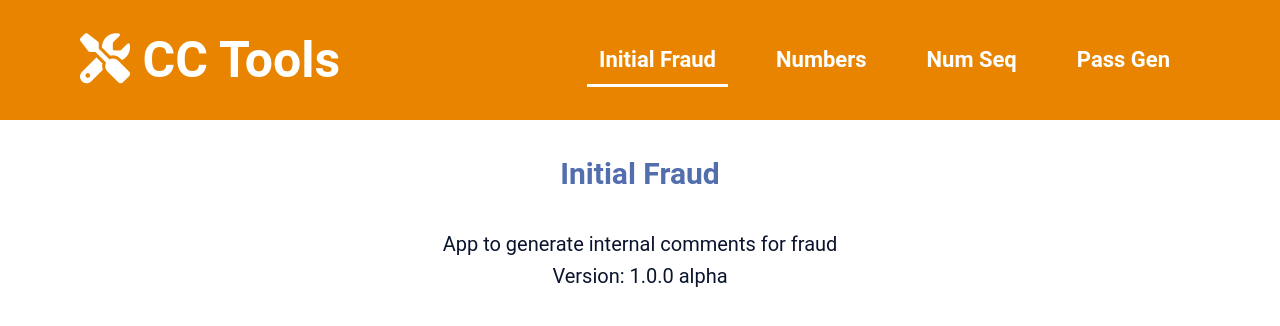
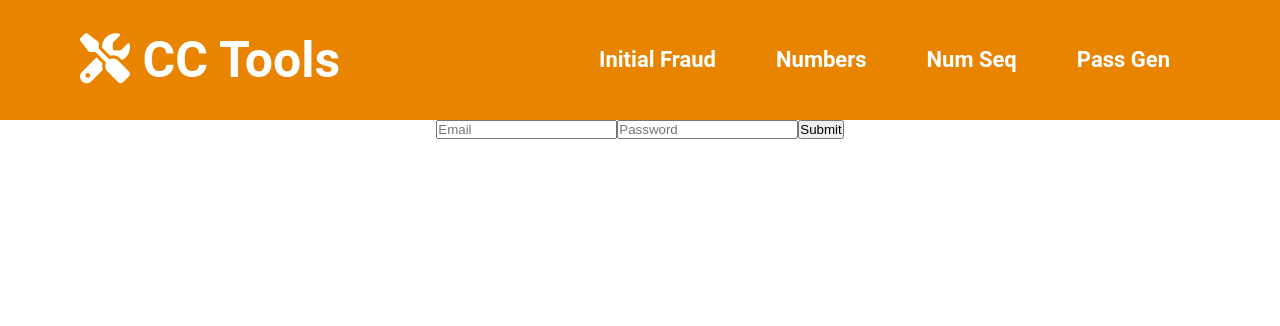
Before and after one commit to MelvinPeepers/tools, a React (Create React App) app in the folder my-app/: page / in a window 1280 px wide. Shown: the top 326 px of the page. Built offline with nearby package versions, Linux system fonts and the light colour scheme.

Commit message:
Setup login

```diff
--- a/my-app/src/App.js
+++ b/my-app/src/App.js
@@ -1,6 +1,7 @@
 import React, { Fragment } from 'react';
 import { BrowserRouter as Router, Switch, Route } from 'react-router-dom';
 import Navbar from './components/layout/Navbar';
+import Login from './components/pages/login/Login.js';
 import Numbers from './components/pages/numbers/Numbers.js';
 import NumSequences from './components/pages/numSequences/NumSequences.js';
 import InitialFraud from './components/pages/initialFraud/InitialFraud.js';
@@ -17,9 +18,10 @@ function App() {
         <Switch>
           <Route exact path='/' render={props => (
             <Fragment>
-              <InitialFraud />
+              <Login />
             </Fragment>
           )} />
+          <Route exact path='/fraud' component={InitialFraud} />
           <Route exact path='/numbers' component={Numbers} />
           <Route exact path='/numSequences' component={NumSequences} />
           <Route exact path='/passwordGen' component={PasswordGen} />
--- a/my-app/src/components/layout/Navbar.js
+++ b/my-app/src/components/layout/Navbar.js
@@ -11,7 +11,7 @@ const Navbar = ({ icon, title }) =>  {
         </h1>
         <ul>
           <li>
-          <NavLink exact to='/' className="main-nav" activeClassName="main-nav-active">Initial Fraud</NavLink>
+          <NavLink exact to='/fraud' className="main-nav" activeClassName="main-nav-active">Initial Fraud</NavLink>
           </li>
           <li>
             <NavLink exact to='/numbers' className="main-nav" activeClassName="main-nav-active">Numbers</NavLink>
--- /dev/null
+++ b/my-app/src/components/pages/login/Login.js
@@ -0,0 +1,13 @@
+import React from "react";
+
+const Login = () => {
+  return (
+    <form>
+      <input type="text" placeholder="Email" name="email"></input>
+      <input type="password" placeholder="Password" name="password"></input>
+      <input type="submit"></input>
+    </form>
+  )
+}
+
+export default Login;
--- a/my-app/src/components/pages/numbers/Numbers.css
+++ b/my-app/src/components/pages/numbers/Numbers.css
@@ -232,7 +232,7 @@ form {
 
 .list-output {
   padding-top: 20px;
-  margin-right: 12px;
+  margin-right: 12codpx;
 }
 
 .input,
```
